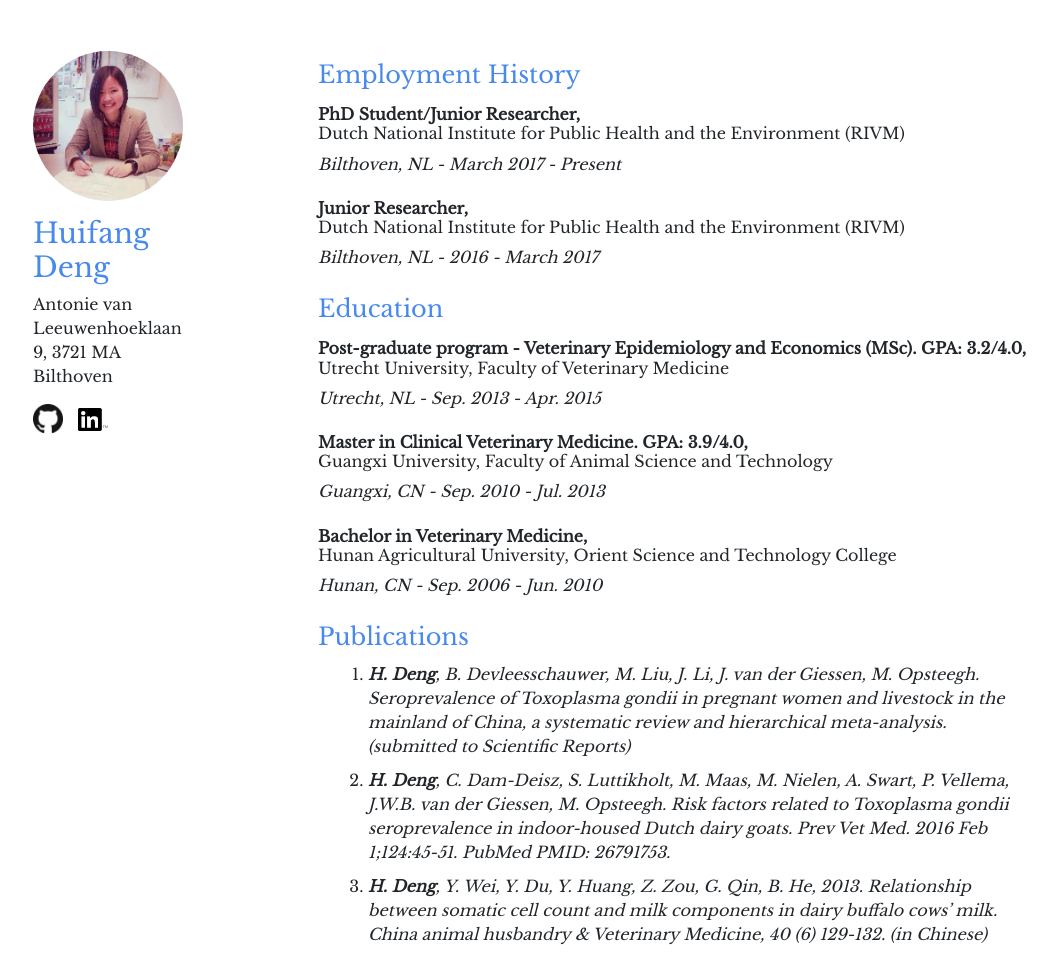
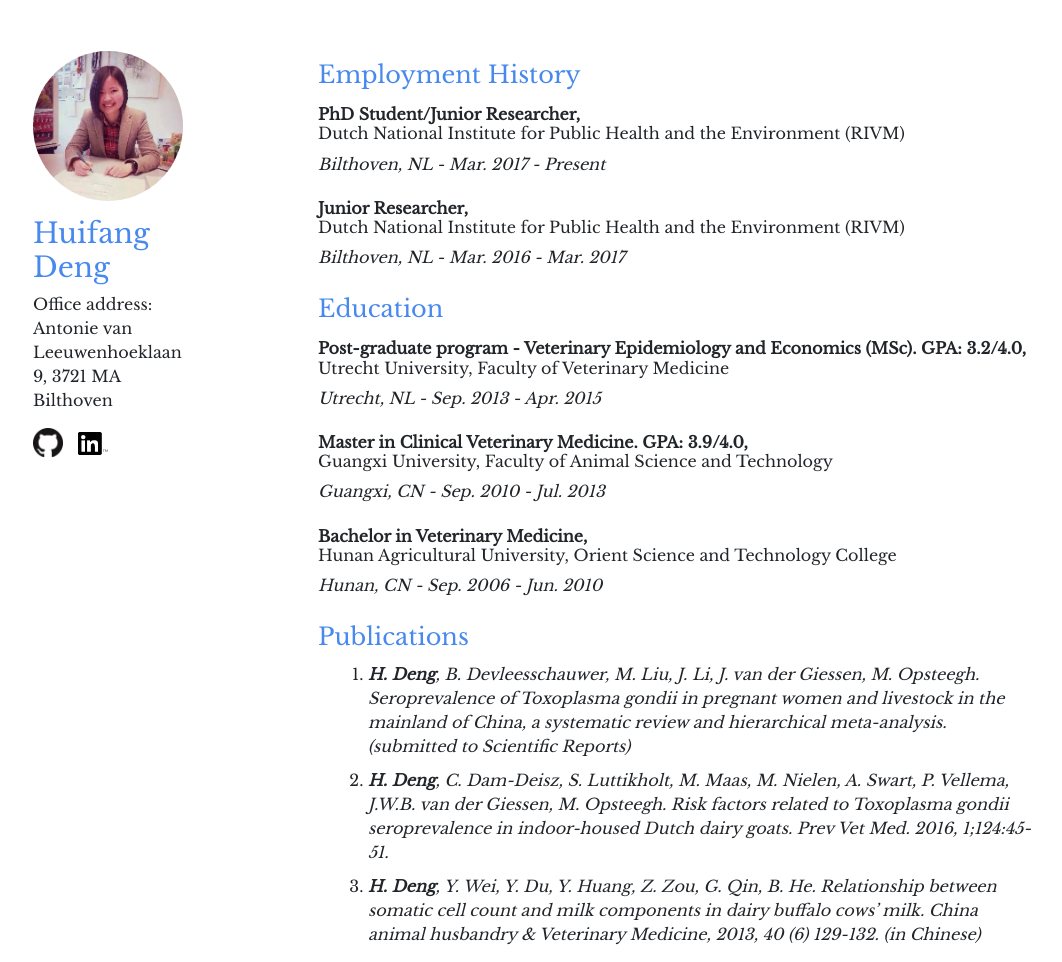
Before and after one commit to huifangdeng/huifangdeng.github.io, a plain HTML site: page index.html in a window 1280 px wide. Shown: the whole page, without its empty margins (52-1114 px from the left). Drawn offline with nearby package versions, Linux system fonts and the light colour scheme.

Commit message:
content update

```diff
--- a/index.html
+++ b/index.html
@@ -16,7 +16,7 @@
     <div class="col-12 col-sm-2">
       <img id="profile" src="public/images/jenny.jpg">
       <h3 id="h3-1">Huifang Deng</h3>
-      <p>Antonie van Leeuwenhoeklaan 9, 3721 MA Bilthoven</p>
+      <p>Office address: Antonie van Leeuwenhoeklaan 9, 3721 MA Bilthoven</p>
       <div class="social">
    	  <a href="https://github.com/huifangdeng"><img class="img-fluid" src="public/images/GitHub-Mark-64px.png" width="30px" height="30px"></a>
       <a href="https://www.linkedin.com/in/huifang-deng-678ab4105/"><img style="margin-left: 10px;" class="img-fluid" src="public/images/In-Black-41px-TM.png" width="30px" height="30px"></a>
@@ -25,10 +25,10 @@
     <div class="col-12 col-sm-8 offset-sm-2 offset-md-1">
       <h4 id="h4-2">Employment History</h4>
       <h6 id="h6-1"><b>PhD Student/Junior Researcher,</b><br> Dutch National Institute for Public Health and the Environment (RIVM)</h6>
-      <p><i>Bilthoven, NL - March 2017 - Present</i></p>
+      <p><i>Bilthoven, NL - Mar. 2017 - Present</i></p>
 
        <h6 id="h6-1"><b>Junior Researcher,</b><br> Dutch National Institute for Public Health and the Environment (RIVM)</h6>
-       <p><i>Bilthoven, NL - 2016 - March 2017</i></p>
+       <p><i>Bilthoven, NL - Mar. 2016 - Mar. 2017</i></p>
 
        <h4 id="h4-2">Education</h4>
 
@@ -45,10 +45,10 @@
        <ol class="publications">
        	<li><i><b>H. Deng</b>, B. Devleesschauwer, M. Liu, J. Li, J. van der Giessen, M. Opsteegh. Seroprevalence of Toxoplasma gondii in pregnant women and livestock in the mainland of China, a systematic review and hierarchical meta-analysis. (submitted to Scientific Reports)</i>
 		</li>
-		<li><i><b>H. Deng</b>, C. Dam-Deisz, S. Luttikholt, M. Maas, M. Nielen, A. Swart, P. Vellema, J.W.B. van der Giessen, M. Opsteegh. Risk factors related to Toxoplasma gondii seroprevalence in indoor-housed Dutch dairy goats. Prev Vet Med. 2016 Feb 1;124:45-51. PubMed PMID: 26791753.</i>
+		<li><i><b>H. Deng</b>, C. Dam-Deisz, S. Luttikholt, M. Maas, M. Nielen, A. Swart, P. Vellema, J.W.B. van der Giessen, M. Opsteegh. Risk factors related to Toxoplasma gondii seroprevalence in indoor-housed Dutch dairy goats. Prev Vet Med. 2016, 1;124:45-51.</i>
 		</li>
 
-		<li><i><b>H. Deng</b>, Y. Wei, Y. Du, Y. Huang, Z. Zou, G. Qin, B. He, 2013. Relationship between somatic cell count and milk components in dairy buffalo cows’ milk. China animal husbandry & Veterinary Medicine, 40 (6) 129-132. (in Chinese)
+		<li><i><b>H. Deng</b>, Y. Wei, Y. Du, Y. Huang, Z. Zou, G. Qin, B. He. Relationship between somatic cell count and milk components in dairy buffalo cows’ milk. China animal husbandry & Veterinary Medicine, 2013, 40 (6) 129-132. (in Chinese)
 		</i>
 		</li>
        </ol>
```
